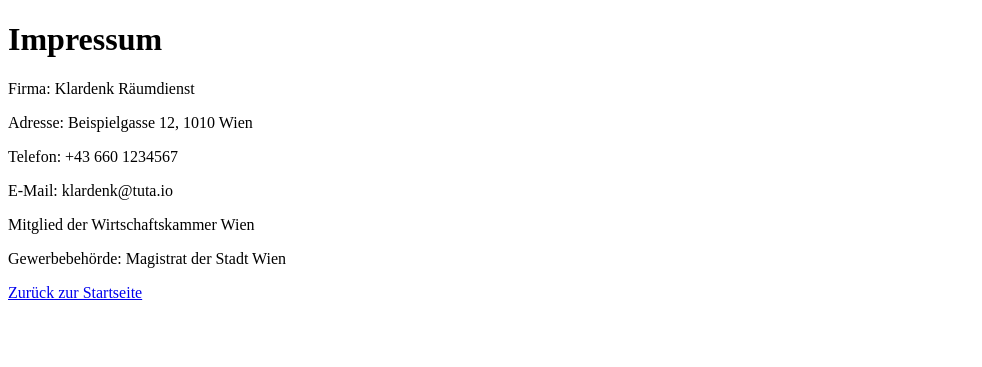
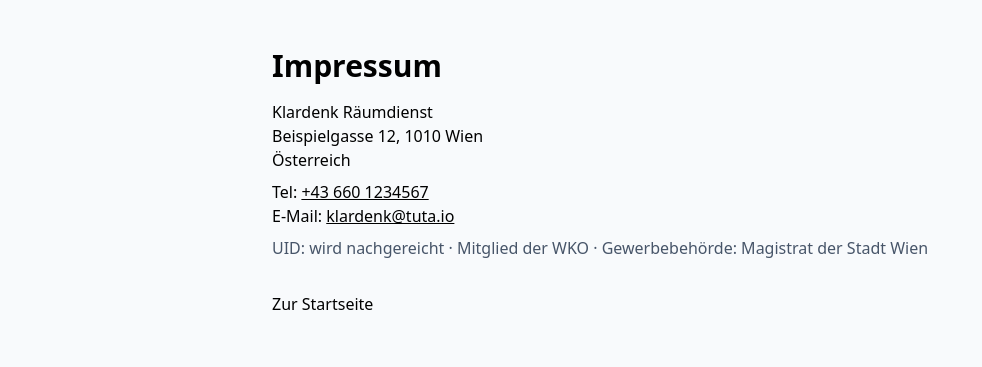
Before and after one commit to officewebsiten-maker/klardenk-wien, a plain HTML site: page impressum.html in a window 1280 px wide. Shown: the whole page, without its empty margins (0-982 px from the left). Drawn offline with nearby package versions, Linux system fonts and the light colour scheme.

Commit message:
Update impressum.html

```diff
--- a/impressum.html
+++ b/impressum.html
@@ -1,17 +1,14 @@
-<!DOCTYPE html>
-<html lang="de">
-<head>
-  <meta charset="UTF-8" />
-  <title>Impressum – Klardenk Wien</title>
-</head>
-<body>
-  <h1>Impressum</h1>
-  <p>Firma: Klardenk Räumdienst</p>
-  <p>Adresse: Beispielgasse 12, 1010 Wien</p>
-  <p>Telefon: +43 660 1234567</p>
-  <p>E-Mail: klardenk@tuta.io</p>
-  <p>Mitglied der Wirtschaftskammer Wien</p>
-  <p>Gewerbebehörde: Magistrat der Stadt Wien</p>
-  <a href="index.html">Zurück zur Startseite</a>
-</body>
-</html>
+<!doctype html><html lang="de"><head>
+<meta charset="utf-8"><meta name="viewport" content="width=device-width,initial-scale=1">
+<title>Impressum – Klardenk Wien</title>
+<script src="https://cdn.tailwindcss.com"></script>
+</head><body class="min-h-screen bg-slate-50">
+<div class="mx-auto max-w-3xl px-4 py-12">
+  <h1 class="text-3xl font-extrabold">Impressum</h1>
+  <p class="mt-4">Klardenk Räumdienst<br>Beispielgasse 12, 1010 Wien<br>Österreich</p>
+  <p class="mt-2">Tel: <a class="underline" href="tel:+436601234567">+43 660 1234567</a><br>
+     E‑Mail: <a class="underline" href="mailto:klardenk@tuta.io">klardenk@tuta.io</a></p>
+  <p class="mt-2 text-slate-600">UID: wird nachgereicht · Mitglied der WKO · Gewerbebehörde: Magistrat der Stadt Wien</p>
+  <p class="mt-8"><a href="/">Zur Startseite</a></p>
+</div>
+</body></html>
```
